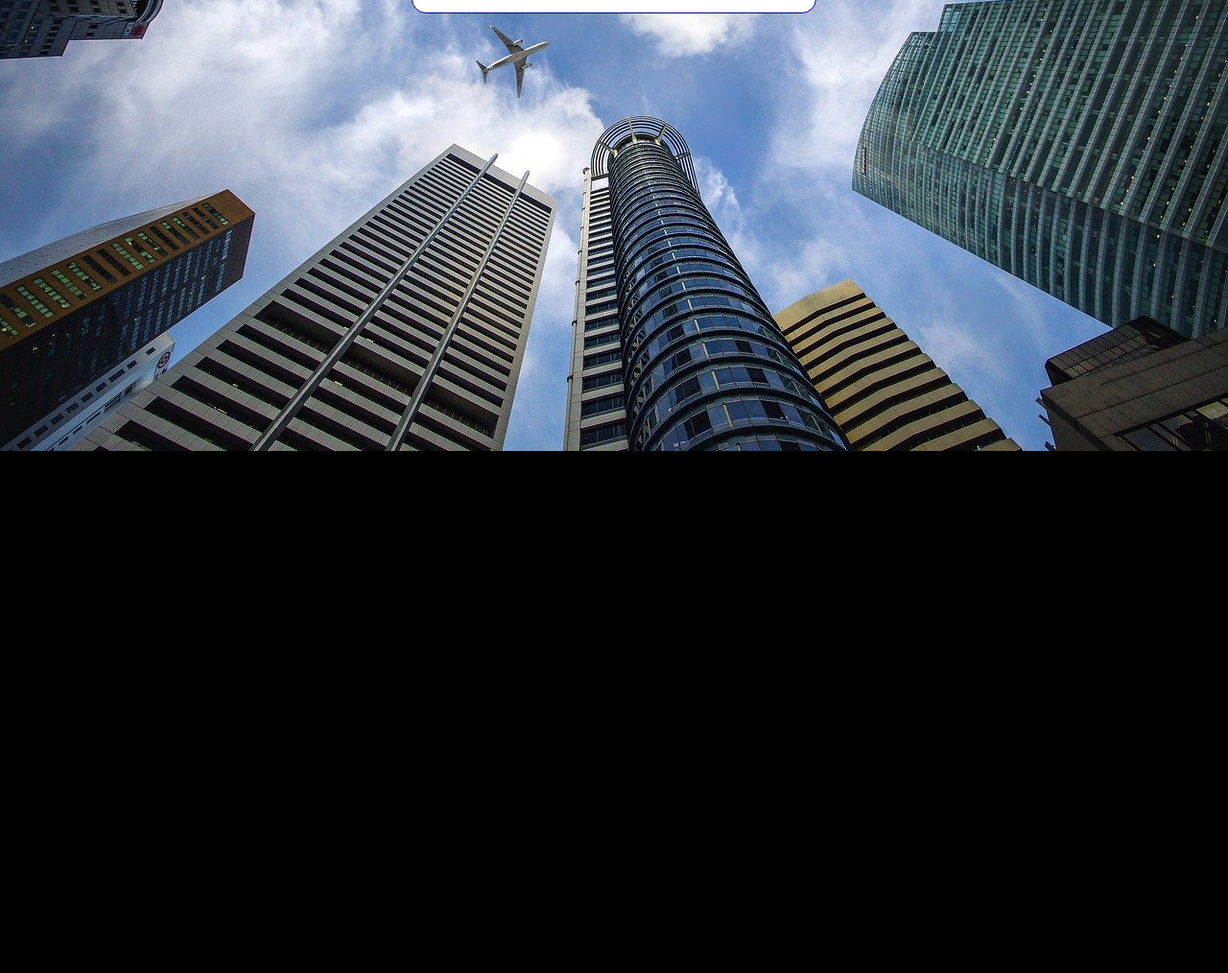
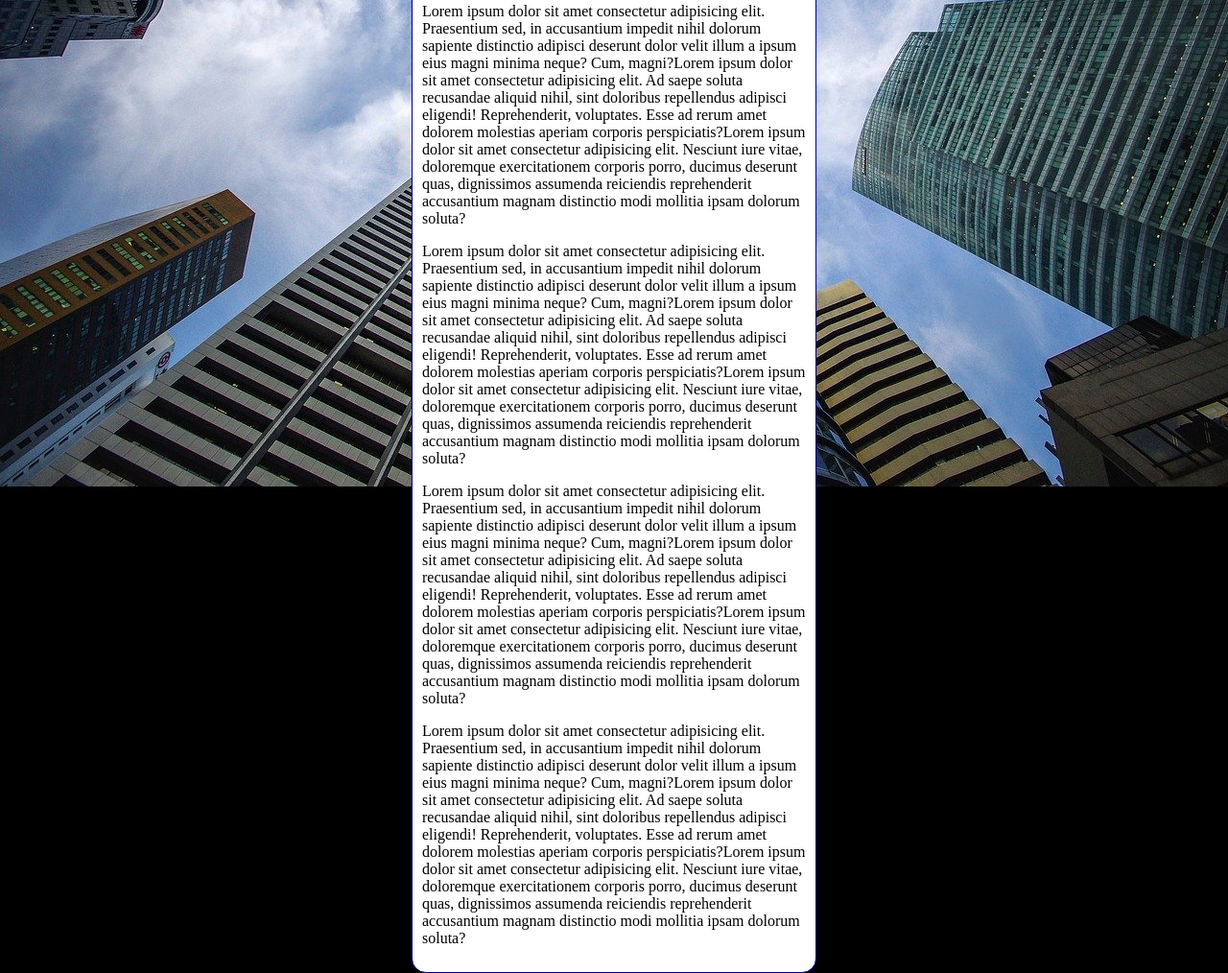
Before and after one commit to fernandaguzzo/html-css, a plain HTML site: page exercicios/ex22/fundo006.html in a window 1280 px wide. Shown: the part 346-1360 px from the top of the page at 96% size. Before the commit the page ends 816 px from the top, so only its background shows below. Drawn offline with Linux system fonts and the light colour scheme.

Commit message:
Update fundo006.html

```diff
--- a/exercicios/ex22/fundo006.html
+++ b/exercicios/ex22/fundo006.html
@@ -31,6 +31,10 @@
     <main>
         <h1>Teste de Imagem de Fundo</h1>
         <p>Lorem ipsum dolor sit amet consectetur adipisicing elit. Praesentium sed, in accusantium impedit nihil dolorum sapiente distinctio adipisci deserunt dolor velit illum a ipsum eius magni minima neque? Cum, magni?Lorem ipsum dolor sit amet consectetur adipisicing elit. Ad saepe soluta recusandae aliquid nihil, sint doloribus repellendus adipisci eligendi! Reprehenderit, voluptates. Esse ad rerum amet dolorem molestias aperiam corporis perspiciatis?Lorem ipsum dolor sit amet consectetur adipisicing elit. Nesciunt iure vitae, doloremque exercitationem corporis porro, ducimus deserunt quas, dignissimos assumenda reiciendis reprehenderit accusantium magnam distinctio modi mollitia ipsam dolorum soluta?</p>
+        <p>Lorem ipsum dolor sit amet consectetur adipisicing elit. Praesentium sed, in accusantium impedit nihil dolorum sapiente distinctio adipisci deserunt dolor velit illum a ipsum eius magni minima neque? Cum, magni?Lorem ipsum dolor sit amet consectetur adipisicing elit. Ad saepe soluta recusandae aliquid nihil, sint doloribus repellendus adipisci eligendi! Reprehenderit, voluptates. Esse ad rerum amet dolorem molestias aperiam corporis perspiciatis?Lorem ipsum dolor sit amet consectetur adipisicing elit. Nesciunt iure vitae, doloremque exercitationem corporis porro, ducimus deserunt quas, dignissimos assumenda reiciendis reprehenderit accusantium magnam distinctio modi mollitia ipsam dolorum soluta?</p>
+        <p>Lorem ipsum dolor sit amet consectetur adipisicing elit. Praesentium sed, in accusantium impedit nihil dolorum sapiente distinctio adipisci deserunt dolor velit illum a ipsum eius magni minima neque? Cum, magni?Lorem ipsum dolor sit amet consectetur adipisicing elit. Ad saepe soluta recusandae aliquid nihil, sint doloribus repellendus adipisci eligendi! Reprehenderit, voluptates. Esse ad rerum amet dolorem molestias aperiam corporis perspiciatis?Lorem ipsum dolor sit amet consectetur adipisicing elit. Nesciunt iure vitae, doloremque exercitationem corporis porro, ducimus deserunt quas, dignissimos assumenda reiciendis reprehenderit accusantium magnam distinctio modi mollitia ipsam dolorum soluta?</p>
+        <p>Lorem ipsum dolor sit amet consectetur adipisicing elit. Praesentium sed, in accusantium impedit nihil dolorum sapiente distinctio adipisci deserunt dolor velit illum a ipsum eius magni minima neque? Cum, magni?Lorem ipsum dolor sit amet consectetur adipisicing elit. Ad saepe soluta recusandae aliquid nihil, sint doloribus repellendus adipisci eligendi! Reprehenderit, voluptates. Esse ad rerum amet dolorem molestias aperiam corporis perspiciatis?Lorem ipsum dolor sit amet consectetur adipisicing elit. Nesciunt iure vitae, doloremque exercitationem corporis porro, ducimus deserunt quas, dignissimos assumenda reiciendis reprehenderit accusantium magnam distinctio modi mollitia ipsam dolorum soluta?</p>
+        <p>Lorem ipsum dolor sit amet consectetur adipisicing elit. Praesentium sed, in accusantium impedit nihil dolorum sapiente distinctio adipisci deserunt dolor velit illum a ipsum eius magni minima neque? Cum, magni?Lorem ipsum dolor sit amet consectetur adipisicing elit. Ad saepe soluta recusandae aliquid nihil, sint doloribus repellendus adipisci eligendi! Reprehenderit, voluptates. Esse ad rerum amet dolorem molestias aperiam corporis perspiciatis?Lorem ipsum dolor sit amet consectetur adipisicing elit. Nesciunt iure vitae, doloremque exercitationem corporis porro, ducimus deserunt quas, dignissimos assumenda reiciendis reprehenderit accusantium magnam distinctio modi mollitia ipsam dolorum soluta?</p>
     </main>
 </body>
 </html>
```
